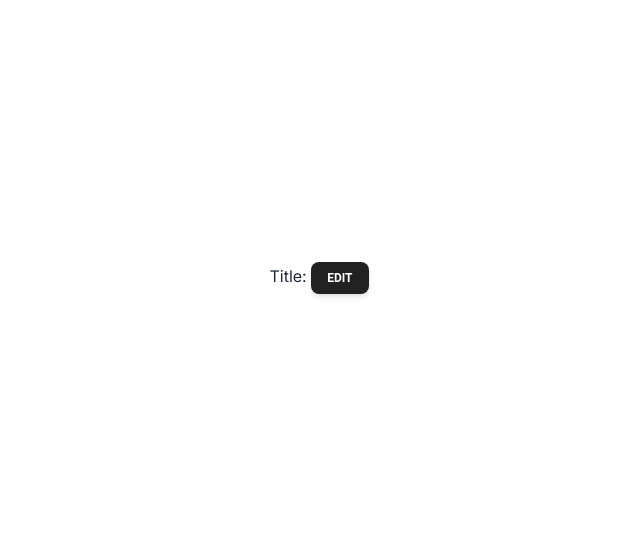
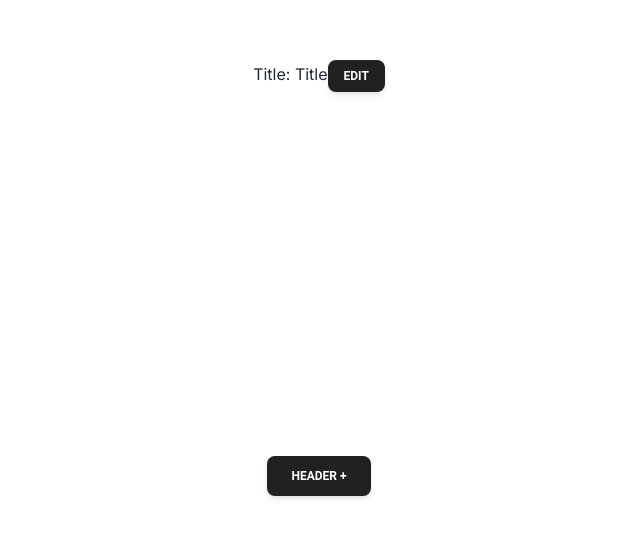
Before and after one commit to choiruladamm/zero-to-hero, a React (Vite) app: page / in a window 1280 px wide. Shown: the part 122-660 px from the top of the page, without its empty margins (321-961 px from the left). Built offline with nearby package versions, Linux system fonts and the light colour scheme.

Commit message:
Add Custom Hooks

```diff
--- a/src/App.jsx
+++ b/src/App.jsx
@@ -1,5 +1,6 @@
 /* eslint-disable no-unused-vars */
 
+import Accordion from "./course/roadmapsh/components/Accordion";
 import Compotision from "./course/roadmapsh/components/Compotision";
 import EditableComponent from "./course/roadmapsh/components/EditableComponent";
 import ComponentsProps from "./course/vip-code/ComponentsProps";
@@ -8,6 +9,7 @@ const App = () => {
   return (
     <div className="grid h-screen place-items-center">
       <EditableComponent />
+      <Accordion />
     </div>
   );
 };
--- /dev/null
+++ b/src/course/roadmapsh/components/Accordion.jsx
@@ -0,0 +1,25 @@
+/* eslint-disable no-unused-vars */
+import { Button } from "@material-tailwind/react";
+import { useState } from "react";
+import useToogle from "./hooks/useToogle";
+
+const Accordion = () => {
+  // const [expanded, setExpanded] = useState(false)
+
+  // const toogleExpanded = () => {
+  //   setExpanded((prevExpanded) => !prevExpanded)
+  // }
+
+  const {status: expanded, toogleStatus: toogleExpanded} = useToogle()
+
+  return (
+    <div>
+      <Button onClick={toogleExpanded}>
+        Header <span>{expanded ? '-' : '+'}</span>
+      </Button>
+      {expanded && <div>Content</div>}
+    </div>
+  )
+}
+
+export default Accordion
--- a/src/course/roadmapsh/components/EditableComponent.jsx
+++ b/src/course/roadmapsh/components/EditableComponent.jsx
@@ -2,14 +2,14 @@
 
 import { Button, Input } from "@material-tailwind/react";
 import React, { useState } from "react";
+import useToogle from "./hooks/useToogle";
 
 const EditableComponent = () => {
-  const [editable, setEditable] = useState(false);
-  const [inputValue, setInputValue] = useState("");
+  // const [editable, setEditable] = useState(false);
 
-  const toogleEditable = () => {
-    setEditable((prevEditable) => !prevEditable);
-  };
+  const {status:editable, toogleStatus:toogleEditable} = useToogle()
+
+  const [inputValue, setInputValue] = useState("Title");
 
   return (
     <div>
--- /dev/null
+++ b/src/course/roadmapsh/components/hooks/useToogle.jsx
@@ -0,0 +1,23 @@
+/* eslint-disable no-unused-vars */
+
+import { useState, useCallback, useMemo } from "react";
+
+const useToogle = () => {
+  const [status, setStatus] = useState(false);
+
+  const toogleStatus = useCallback(() => {
+    setStatus((prevStatus) => !prevStatus);
+  }, []);
+
+  const values = useMemo(
+    () => ({
+      status,
+      toogleStatus,
+    }),
+    [status, toogleStatus]
+  );
+
+  return values;
+};
+
+export default useToogle;
--- a/tailwind.config.js
+++ b/tailwind.config.js
@@ -8,6 +8,6 @@ module.exports = withMT({
     extend: {},
   },
   plugins: [
-    require('daisyui')
+    require('daisyui'),
   ],
 });
```
